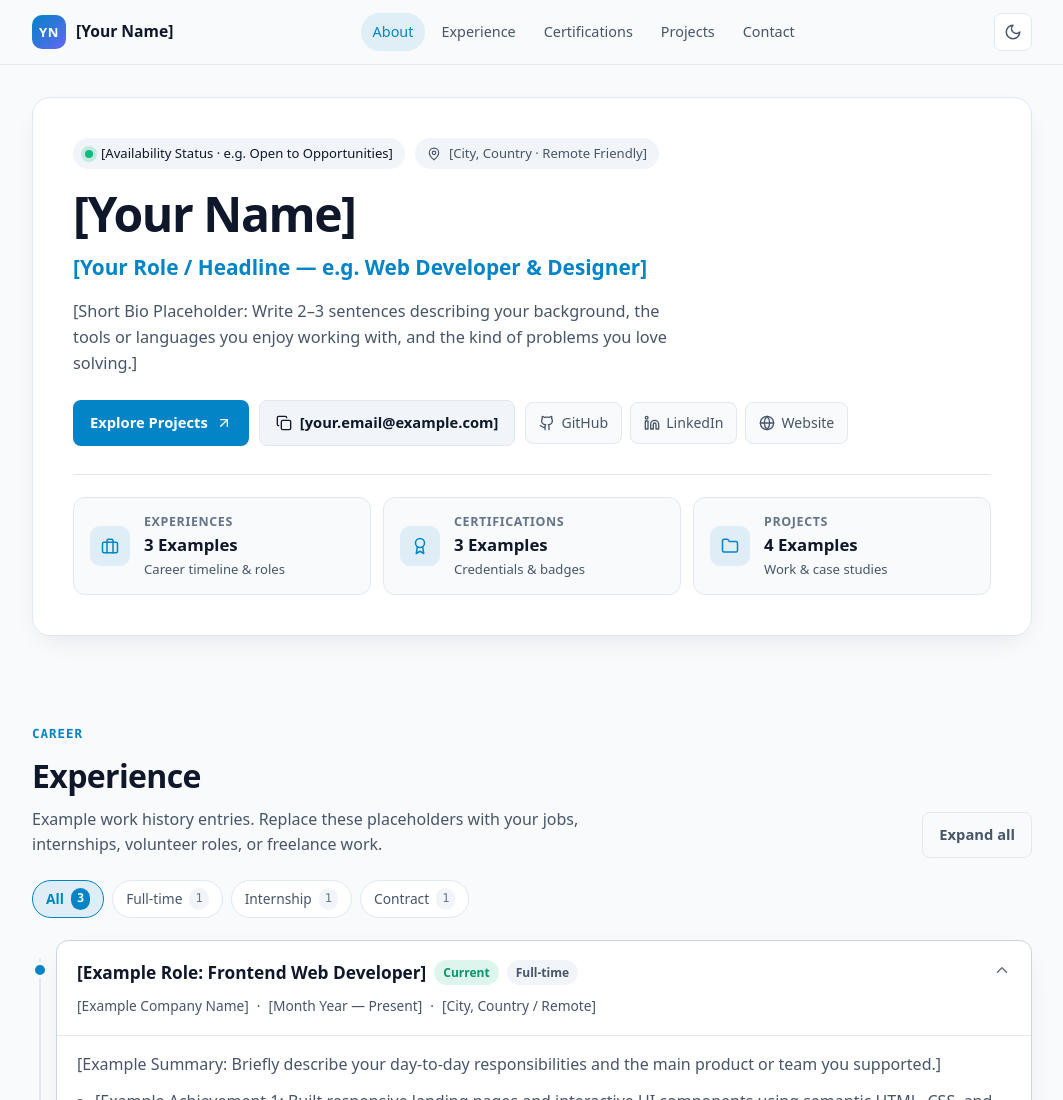
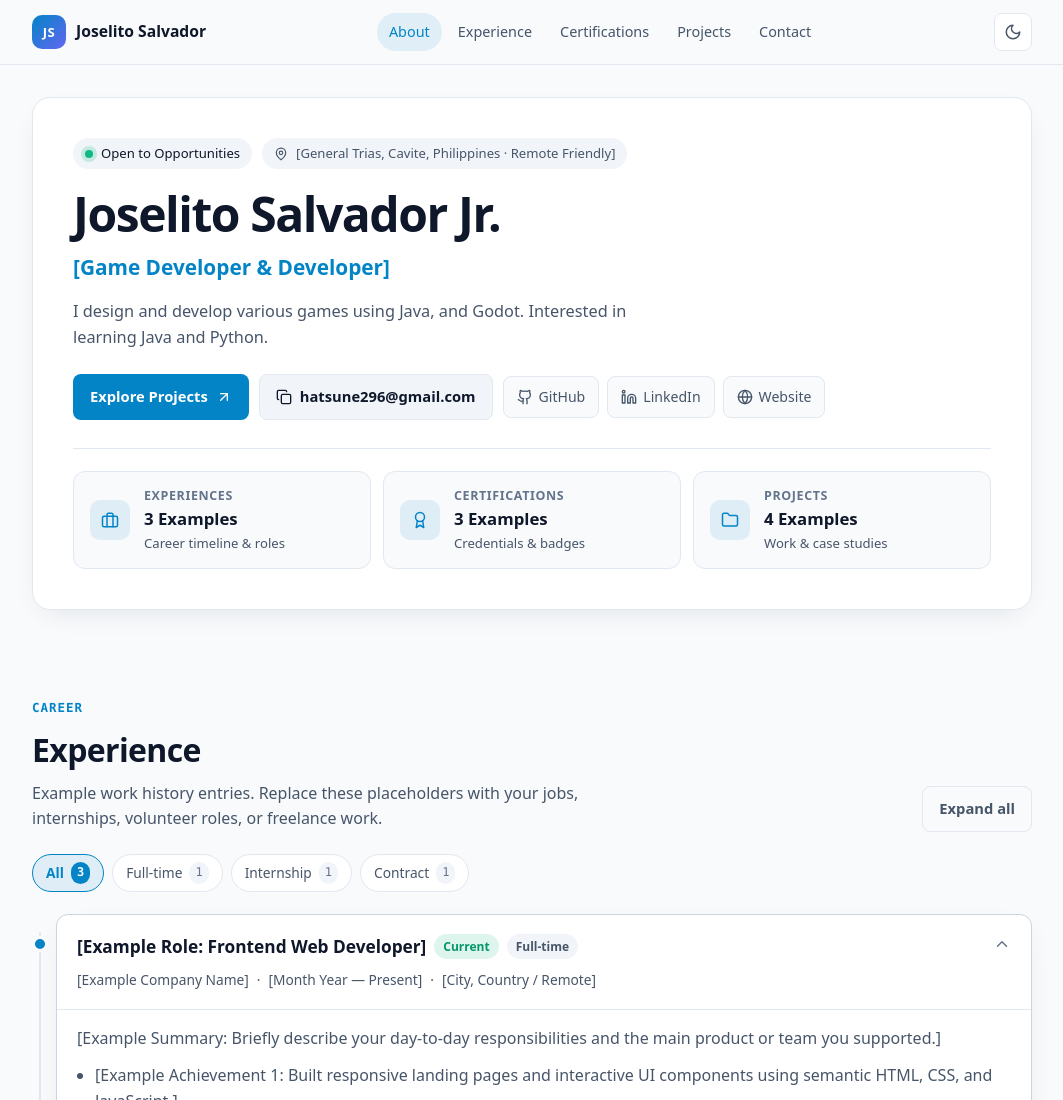
Before and after one commit to Refiichi/sample-portfolio, a plain HTML site: page index.html in a window 1280 px wide. Shown: the top 1100 px of the page, without its empty margins (108-1171 px from the left). Drawn offline with Linux system fonts and the light colour scheme.

Commit message:
Personalized portfolio name, bio, and accent color

```diff
--- a/index.html
+++ b/index.html
@@ -9,7 +9,7 @@
     />
     <link rel="icon" type="image/svg+xml" href="favicon.svg" />
     <!-- WORKSHOP TIP: Replace [Your Name] in the page title below -->
-    <title>[Your Name] — Portfolio Template</title>
+    <title>Joselito Salvador — Portfolio Template</title>
     <link rel="stylesheet" href="styles.css" />
     <script defer src="script.js"></script>
   </head>
@@ -23,8 +23,8 @@
       <div class="container navbar-inner">
         <a href="#about" class="brand">
           <!-- WORKSHOP TIP: Replace [YN] with your initials and [Your Name] with your name -->
-          <span class="brand-badge" aria-hidden="true">YN</span>
-          <span class="brand-name">[Your Name]</span>
+          <span class="brand-badge" aria-hidden="true">JS</span>
+          <span class="brand-name">Joselito Salvador</span>
         </a>
 
         <nav class="nav-desktop" aria-label="Primary navigation">
@@ -146,7 +146,7 @@
             <div class="hero-top-meta">
               <span class="status-pill">
                 <span class="status-dot" aria-hidden="true"></span>
-                [Availability Status · e.g. Open to Opportunities]
+                Open to Opportunities
               </span>
               <span class="location-pill">
                 <svg
@@ -163,15 +163,14 @@
                   <path d="M20 10c0 6-8 12-8 12s-8-6-8-12a8 8 0 0 1 16 0Z" />
                   <circle cx="12" cy="10" r="3" />
                 </svg>
-                [City, Country · Remote Friendly]
+                [General Trias, Cavite, Philippines · Remote Friendly]
               </span>
             </div>
 
-            <h1 class="hero-title">[Your Name]</h1>
-            <p class="hero-role">[Your Role / Headline — e.g. Web Developer &amp; Designer]</p>
+            <h1 class="hero-title">Joselito Salvador Jr.</h1>
+            <p class="hero-role">[Game Developer &amp; Developer]</p>
             <p class="hero-bio">
-              [Short Bio Placeholder: Write 2–3 sentences describing your background, the tools or
-              languages you enjoy working with, and the kind of problems you love solving.]
+              I design and develop various games using Java, and Godot. Interested in learning Java and Python.
             </p>
 
             <div class="hero-actions">
@@ -197,8 +196,8 @@
               <button
                 type="button"
                 class="btn btn-secondary copy-trigger"
-                data-copy-text="[your.email@example.com]"
-                data-default-label="[your.email@example.com]"
+                data-copy-text="hatsune296@gmail.com"
+                data-default-label="hatsune296@gmail.com"
               >
                 <svg
                   width="16"
@@ -214,7 +213,7 @@
                   <rect width="14" height="14" x="8" y="8" rx="2" ry="2" />
                   <path d="M4 16c-1.1 0-2-.9-2-2V4c0-1.1.9-2 2-2h10c1.1 0 2 .9 2 2" />
                 </svg>
-                <span class="copy-label">[your.email@example.com]</span>
+                <span class="copy-label">hatsune296@gmail.com</span>
               </button>
 
               <div class="social-row" aria-label="Social links">
```
